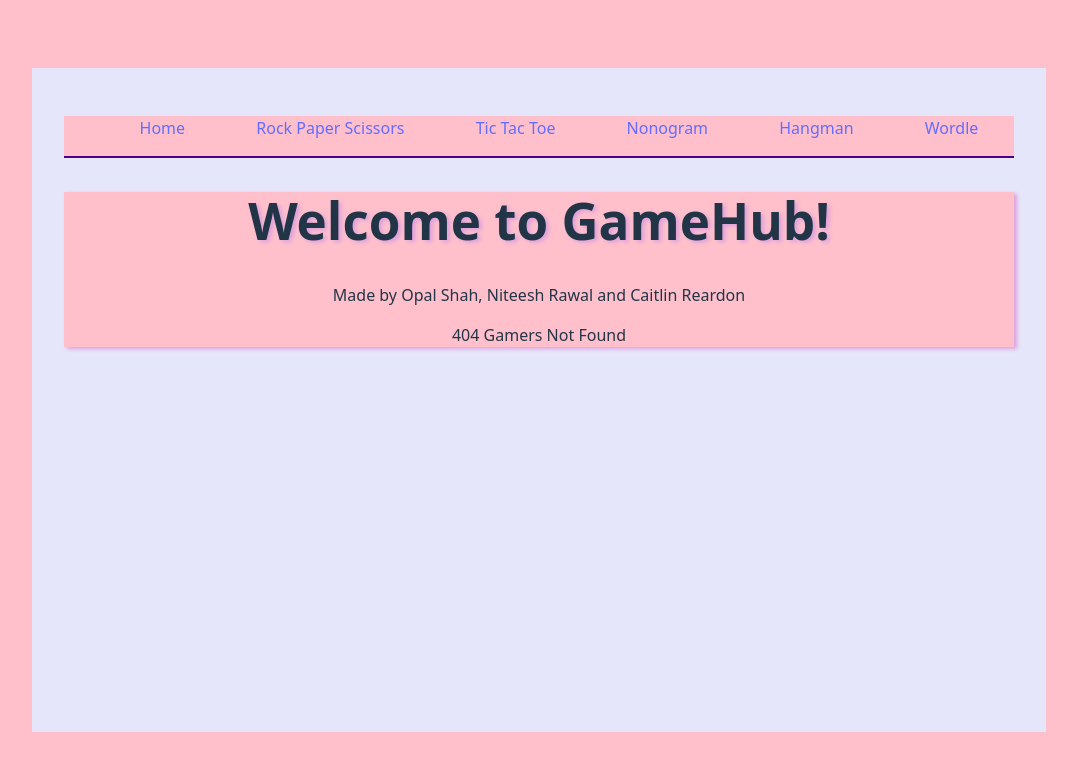
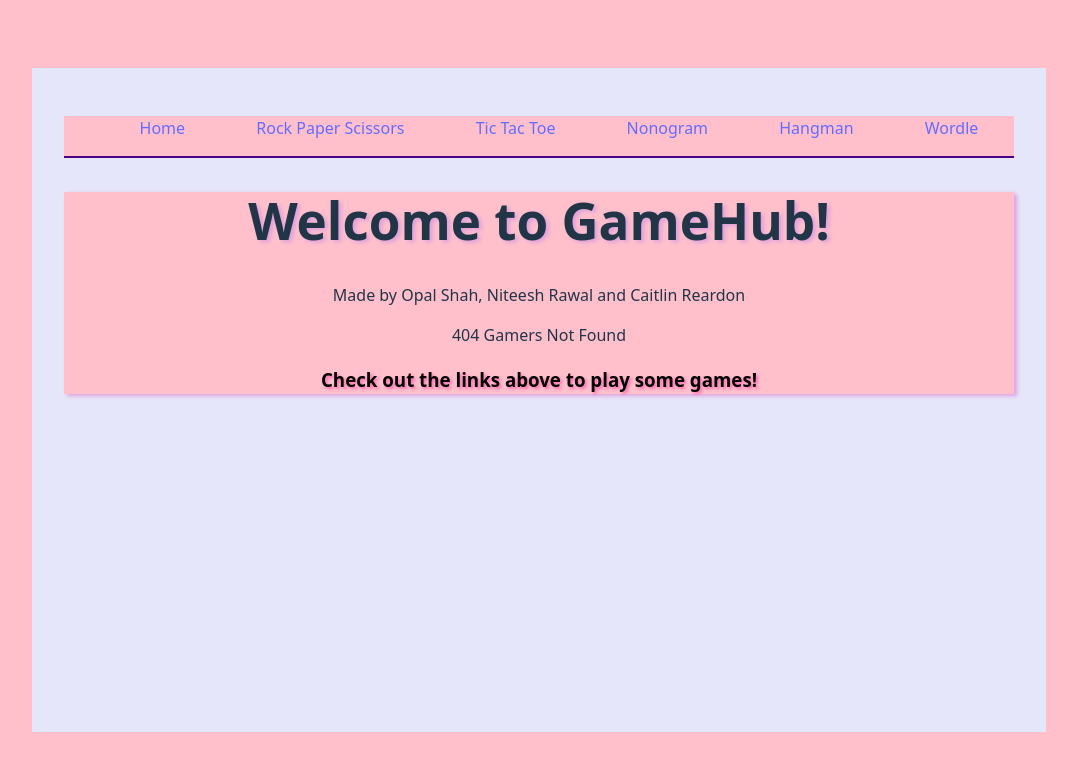
Before and after one commit to Legolas1148/404_Gamers_Not_Found_Final_Project, a React app: page /routes in a window 1280 px wide. Before the commit this address had no page. Shown: the top 770 px of the page, without its empty margins (101-1178 px from the left). Built offline with nearby package versions, Linux system fonts and the light colour scheme; the HTML template or start-up script is replaced by a standard one.

Commit message:
Update home page

```diff
--- a/routes/HomePage.jsx
+++ b/routes/HomePage.jsx
@@ -5,7 +5,8 @@ function Homepage() {
     <div class="homeContent">
       <h1>Welcome to GameHub!</h1>
           <p>Made by Opal Shah, Niteesh Rawal and Caitlin Reardon</p>
-      <p>404 Gamers Not Found</p>
+          <p>404 Gamers Not Found</p>
+      <h3>Check out the links above to play some games!</h3>
     </div>
   );
 }
--- a/routes/nonogram/components/gameBoard.jsx
+++ b/routes/nonogram/components/gameBoard.jsx
@@ -47,7 +47,7 @@ function renderGameBoard({ gameState, setGameState }, gameController) {
           ))}
         </div>
       ))}
-      {gameState.gameWon?(<h3>Congratulations! You Won</h3>): null};
+      {gameState.gameWon?(<h3>Congratulations! You Won</h3>): null}
     </>
   );
 }
--- a/styling/home.css
+++ b/styling/home.css
@@ -8,3 +8,7 @@
 h1{
 	text-shadow: 3px 2px 4px plum;
 }
+h3{
+	color:black;
+	text-shadow:2px 2px 3px hotpink;
+}
```
